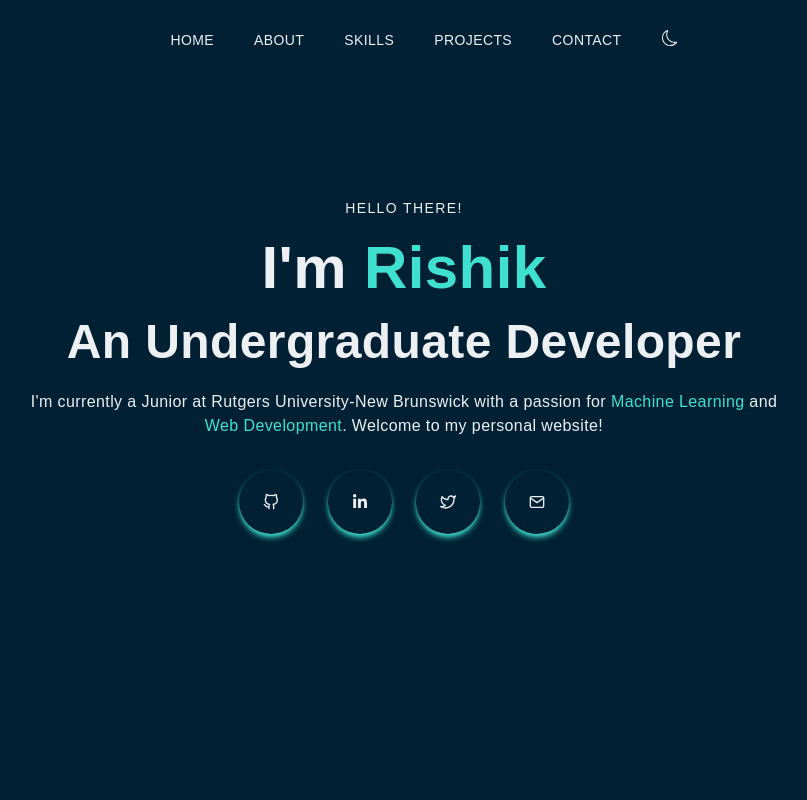
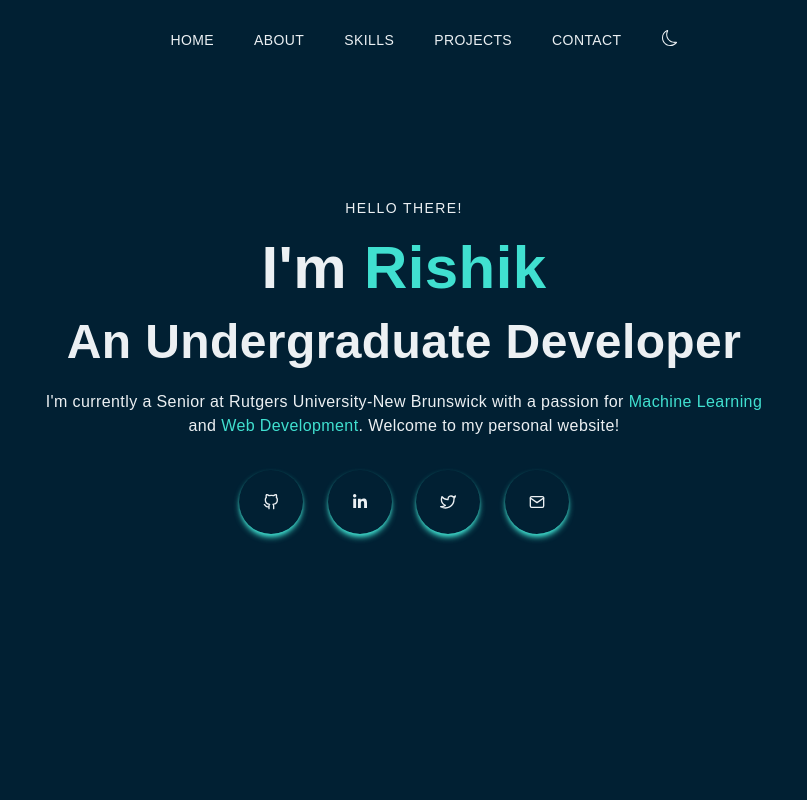
Before and after one commit to RishikSarkar/personal-portfolio-2.1, a Next.js app: page / in a window 1280 px wide. Shown: the top 800 px of the page, without its empty margins (236-1043 px from the left). Built offline with nearby package versions, Linux system fonts and the light colour scheme; a web font is replaced by a local one.

Commit message:
Updated senior + resume

```diff
--- a/components/Main.jsx
+++ b/components/Main.jsx
@@ -50,7 +50,7 @@ const Main = () => {
                   An Undergraduate Developer
                 </h1>
                 <p className='py-4 text-[#ecf0f3] dark:text-[#012033] max-w-[65%] m-auto'>
-                  I'm currently a Junior at Rutgers University-New Brunswick with a passion
+                  I'm currently a Senior at Rutgers University-New Brunswick with a passion
                   for <span className='text-[#40e0d0] dark:text-[#008080]'> Machine Learning </span> and <span className='text-[#40e0d0] dark:text-[#008080]'> Web Development</span>. Welcome to my personal website!
                 </p>
                 <div className='select-none flex items-center justify-between max-w-[330px] m-auto py-4'>
```
Also changed, not shown: 1 other file (tests, documents, lock files or other folders).
